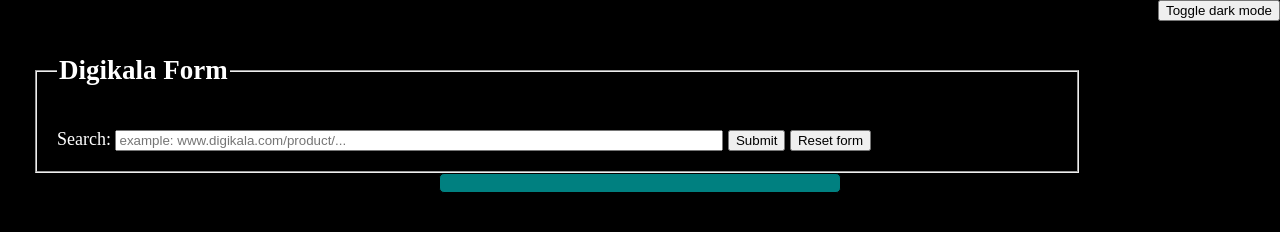
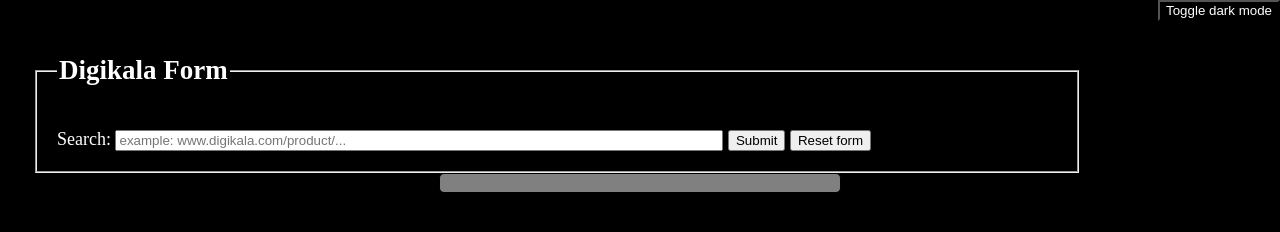
Before and after one commit to elnazabbasifar/digikala-list, a plain HTML site: page index.html in a window 1280 px wide. Both pictures are taken after a click on the button "Toggle dark mode". Drawn offline with nearby package versions, Linux system fonts and the light colour scheme; no server answers.

Commit message:
add some elements to toggle mode

```diff
--- a/style.css
+++ b/style.css
@@ -43,7 +43,7 @@
     margin: 0 auto;
     border-radius: 5px;
     border: 1px solid black;
-    background-color: rgba(0, 255, 255, 0.5);
+    background-color: rgba(255, 255, 255, 0.5);
 }
 /* mouse over link */
 a:hover {
--- a/theme.js
+++ b/theme.js
@@ -2,6 +2,8 @@
 
     var element = document.body;
     document.body.classList.toggle("dark-mode");
+    document.getElementById("formSet").classList.toggle("dark-mode");
+    document.getElementById("btnMode").classList.toggle("dark-mode");
 }
 
 //============================================================
```
